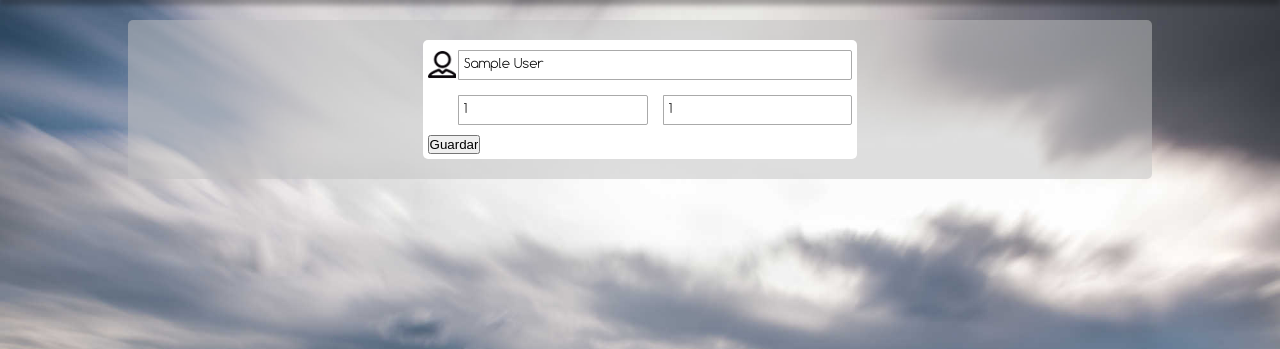
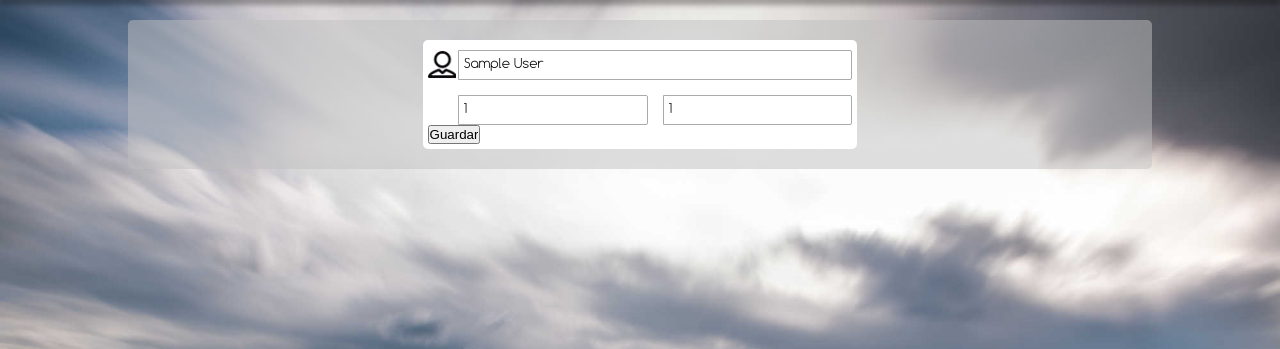
Before and after one commit to Dracex/CHS, a PHP site: page /configuracion.php in a window 1280 px wide. Shown: the part 50-399 px from the top of the page. Run offline with PHP 8.4, Linux system fonts and the light colour scheme; the visitor is signed in with stand-in values (Sample User, id 1); some web fonts are replaced.

Commit message:
Diseño configuración

```diff
--- a/configuracion.php
+++ b/configuracion.php
@@ -99,7 +99,6 @@
 			<main>
 				<?php if ($logged) {?>
 						<form action="#" method="POST" id="modificarPerfil">
-							<fieldset>
 							<div class="categoria">
 								<div class="ico user-form ico-ses"></div>
 								<input type="text" value="<?= $_SESSION['user']?>" placeholder="Nombre" id="name">
@@ -119,7 +118,6 @@
 						}
 					?>
 					</div>
-					</fieldset>
 				</form>
 			</main>
 		</div>
--- a/style/css/configuracion.css
+++ b/style/css/configuracion.css
@@ -19,14 +19,11 @@ and open the template in the editor.
 }
 
 form {
-	margin: auto;
-}
-
-fieldset{
+	background-color: #FFF;
 	border: none;
 	border-radius: 5px;
+	margin: auto;
 	padding: 5px;
-	background-color: #FFF;
 }
 
 #apellido1 {
@@ -52,6 +49,4 @@ input[type="mail"] {
 }
 
 input[type="submit"] {
-	margin: auto;
-	margin-top: 10px;
 }
```
Lines whose indentation alone changed are shown as unchanged.
